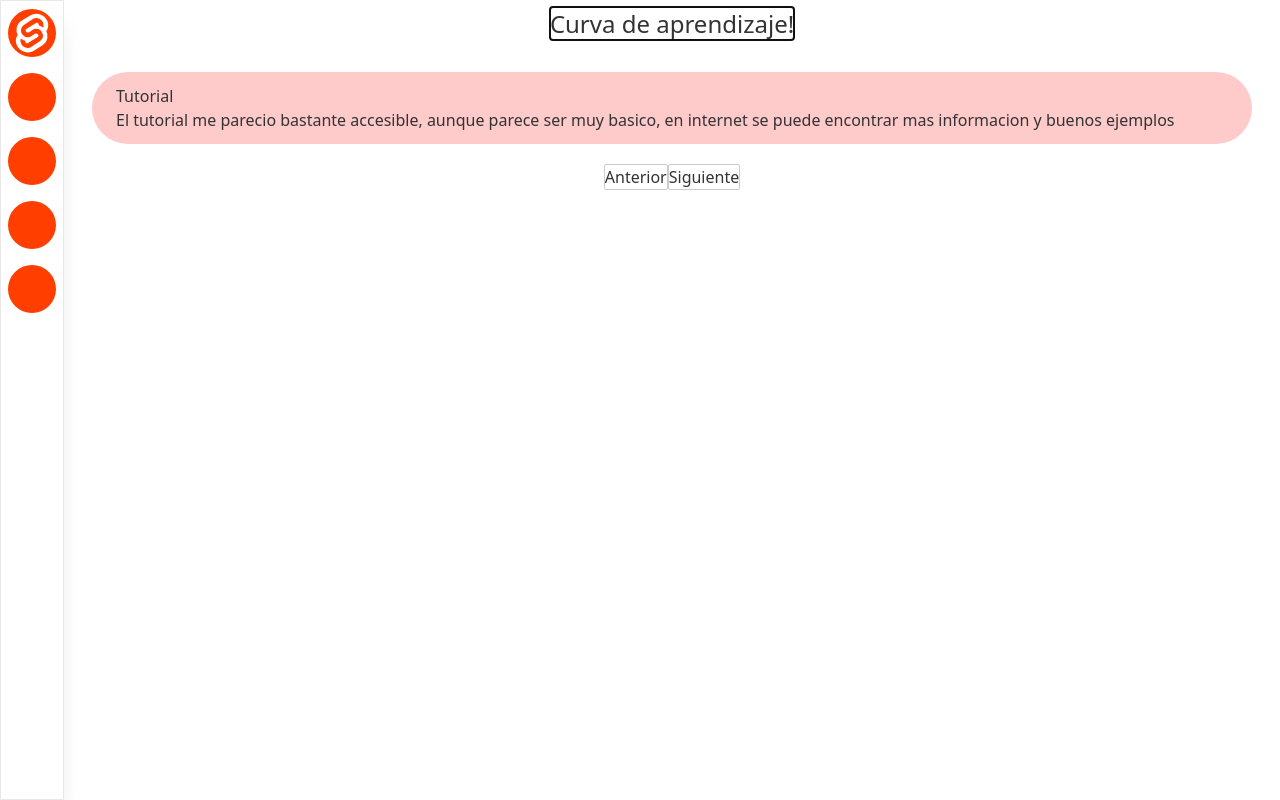
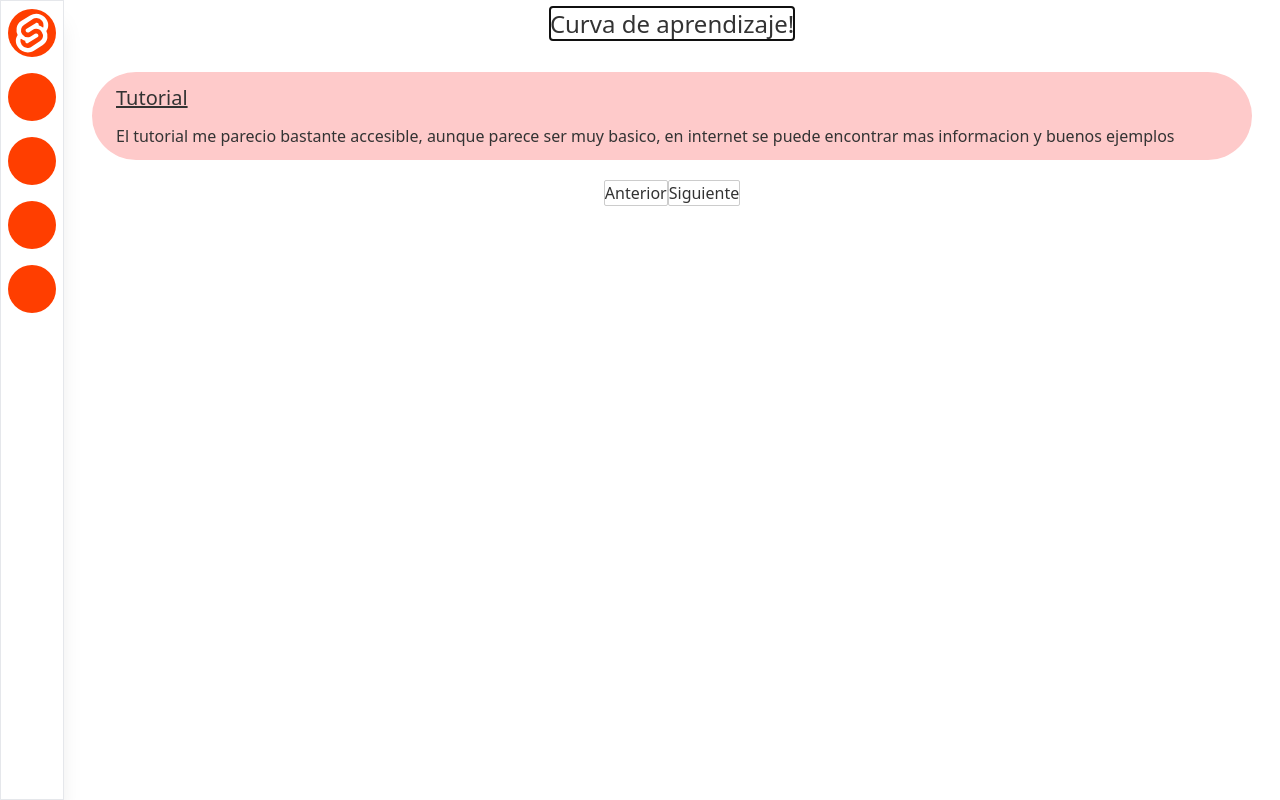
Before and after one commit to ucudal/PW_2021_Framework-Svelte, a Svelte app in the folder my-svelte-project/: page /learning in a window 1280 px wide. Built offline with nearby package versions, Linux system fonts and the light colour scheme; some icons are missing.

Commit message:
ultimos retoques

```diff
--- a/my-svelte-project/src/Components/Learning/Opinions.svelte
+++ b/my-svelte-project/src/Components/Learning/Opinions.svelte
@@ -29,6 +29,6 @@
 
 </script>
 <article class="p-5 m-5 bg-red-200 rounded-full py-3 px-6">
-    <h1>{opinions[id].name}</h1>
+    <h1 class="underline text-xl mb-3">{opinions[id].name}</h1>
     <h3>{opinions[id].text}</h3>
 </article>
```
